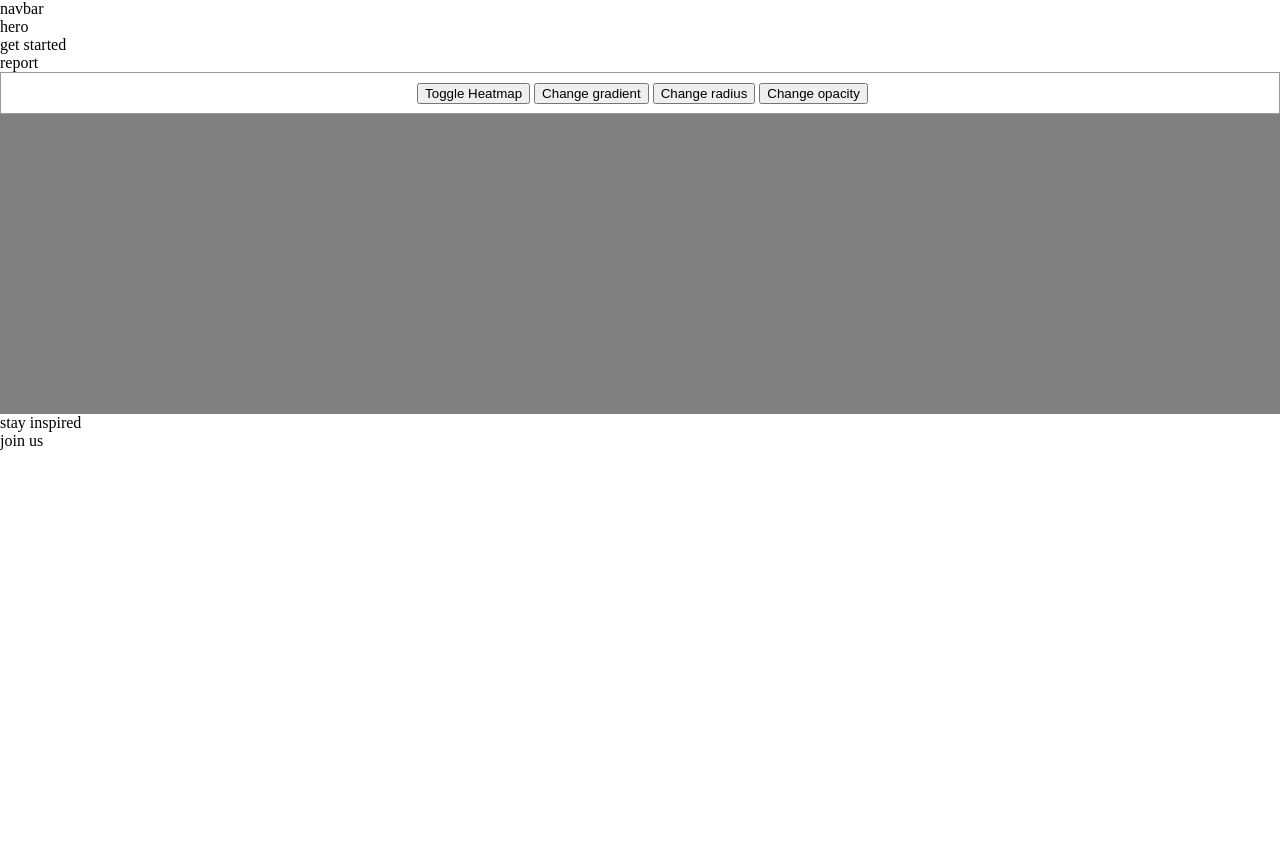
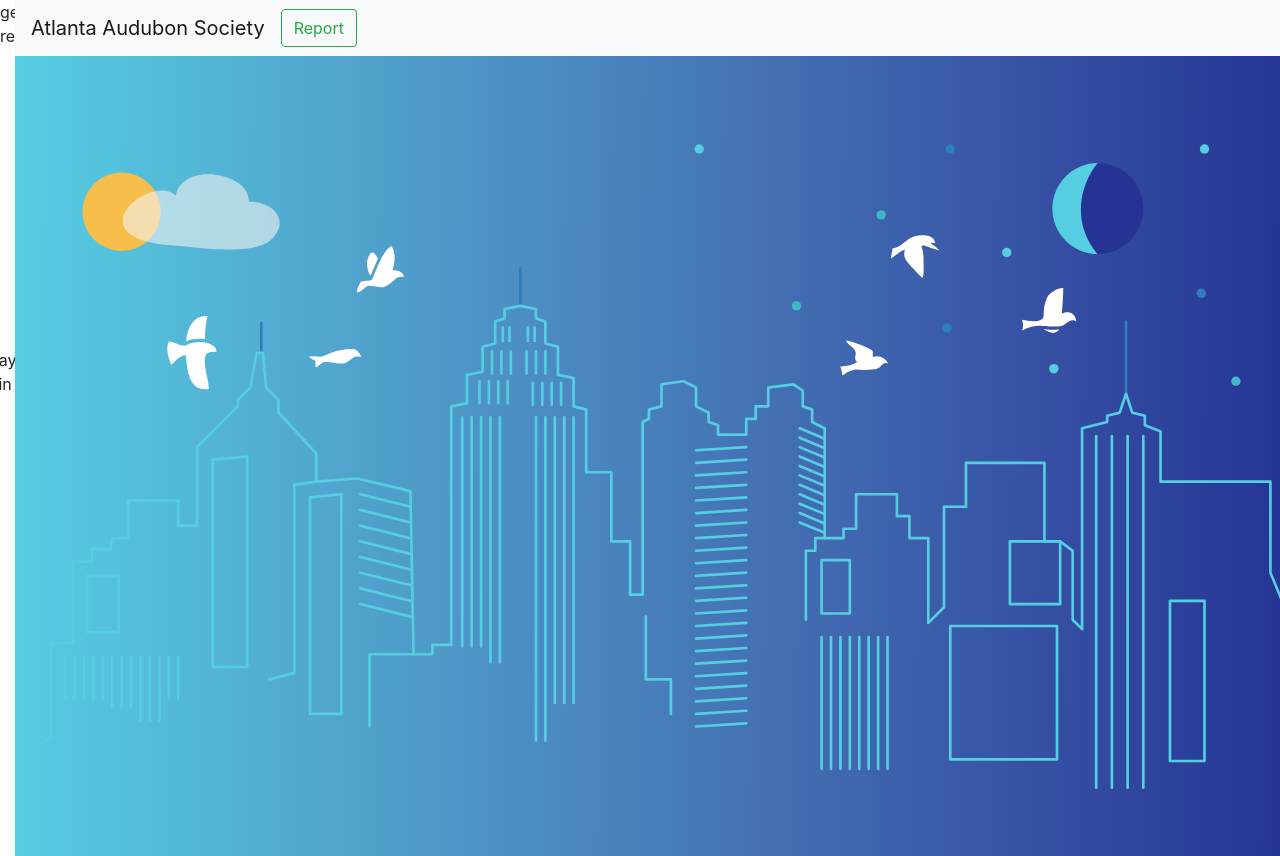
Before and after one commit to konson/bird-collisions, a plain HTML site: page bird-collisions/index.html in a window 1280 px wide. Before the commit the page ends 800 px from the top, so only its background shows below. Drawn offline with nearby package versions, Linux system fonts and the light colour scheme; some packages are replaced by stand-ins of ours; files that its build step writes are made by us from their sources.

Commit message:
adding typography and hero image styling

```diff
--- /dev/null
+++ b/bird-collisions/assets/css/main.css
@@ -0,0 +1,39 @@
+body {
+  font-family: avenir next, avenir, -apple-system, BlinkMacSystemFont, helvetica neue, helvetica, Ubuntu, roboto, noto, segoe ui, arial, sans-serif;
+  background: #fEfEfE;
+  position: relative;
+  font-weight: 400;
+}
+
+.nav {
+	font-family: 'Cabin', sans-serif;
+	font-weight: 500;
+}
+
+h1 {
+	font-family: 'Montserrat', sans-serif;
+	font-weight: 500;
+	font-size: 30px;
+}
+
+h2 {
+	font-weight: 500;
+	text-transform: uppercase;
+	font-size: 24px;
+}
+
+h3 {
+	font-family: avenir next, avenir, -apple-system, BlinkMacSystemFont, helvetica neue, helvetica, Ubuntu, roboto, noto, segoe ui, arial, sans-serif;
+	font-size: 16px;
+}
+
+p {
+	font-size: 14px;
+}
+
+.hero-image {
+	background: linear-gradient(90.34deg, #56CEE2 -0.13%, #52AED2 19.79%, #4C8EC3 39.72%, #436FB3 59.65%, #3651A4 79.58%, #253494 99.51%);
+	position: absolute;
+	width: 100%;
+	height: 800px;
+}
--- a/bird-collisions/index.html
+++ b/bird-collisions/index.html
@@ -3,15 +3,33 @@
   <head>
     <meta charset="UTF-8">
     <title>title</title>
-  <link rel="stylesheet" href="googleHeatMap.css" type="text/css">
+    <link rel="stylesheet" href="https://maxcdn.bootstrapcdn.com/bootstrap/4.0.0/css/bootstrap.min.css" integrity="sha384-Gn5384xqQ1aoWXA+058RXPxPg6fy4IWvTNh0E263XmFcJlSAwiGgFAW/dAiS6JXm" crossorigin="anonymous">
+    <link href="https://fonts.googleapis.com/css?family=Cabin|Montserrat" rel="stylesheet">
+    <link rel="stylesheet" href="assets/css/googleHeatMap.css" type="text/css">
+    <link rel="stylesheet" href="assets/css/main.css" type="text/css">
   </head>
   <body>
   	<div class="container-fluid">
-	  	<div class="bird-navbar row">
-	  	navbar
+      <div class="hero-image">
+        <!-- <div class="bird-navbar row"> -->
+          <nav class="navbar navbar-light bg-light">
+            <a class="navbar-brand" href="#">
+              <!-- <img src="/assets/brand/bootstrap-solid.svg" width="30" height="30" class="d-inline-block align-top" alt=""> -->
+              Atlanta Audubon Society
+            </a>
+
+            <ul class="navbar-nav mr-auto">
+              <li class="nav-item">
+                <button class="btn btn-outline-success my-2 my-sm-0" type="submit">Report</button>
+              </li>
+            </ul>
+          </nav>
+        <!-- </div> -->
+  	  	<div class="bird-hero row col">
+          <object type="image/svg+xml" class="hero-image" data="assets/img/hero_image.svg">
+          Your browser does not support SVG
+          </object>
   	  	</div>
-	  	<div class="bird-hero row">
-	  	hero
       </div>
 	  	<div class="section get-started row">
 	  	get started
@@ -20,11 +38,12 @@
 	  	report
 	  	</div>
 	  	<div class="section map row">
-		  	<div id="floating-panel">
+<!-- 		  	<div id="floating-panel">
   			  <button onclick="toggleHeatmap()">Toggle Heatmap</button>
   			  <button onclick="changeGradient()">Change gradient</button>
   			  <button onclick="changeRadius()">Change radius</button>
   			  <button onclick="changeOpacity()">Change opacity</button>
+        </div> -->
 			</div>
 			<div id="map"></div>
 			<!-- Replace the value of the key parameter with your own API key. -->
@@ -52,6 +71,9 @@
     </script>
 <!--       <script src="app.js" type="text/javascript"></script> -->
   <script src="http://ajax.googleapis.com/ajax/libs/jquery/1.7.2/jquery.min.js" type="text/javascript"></script>
+  <script src="https://code.jquery.com/jquery-3.2.1.slim.min.js" integrity="sha384-KJ3o2DKtIkvYIK3UENzmM7KCkRr/rE9/Qpg6aAZGJwFDMVNA/GpGFF93hXpG5KkN" crossorigin="anonymous"></script>
+  <script src="https://cdnjs.cloudflare.com/ajax/libs/popper.js/1.12.9/umd/popper.min.js" integrity="sha384-ApNbgh9B+Y1QKtv3Rn7W3mgPxhU9K/ScQsAP7hUibX39j7fakFPskvXusvfa0b4Q" crossorigin="anonymous"></script>
+  <script src="https://maxcdn.bootstrapcdn.com/bootstrap/4.0.0/js/bootstrap.min.js" integrity="sha384-JZR6Spejh4U02d8jOt6vLEHfe/JQGiRRSQQxSfFWpi1MquVdAyjUar5+76PVCmYl" crossorigin="anonymous"></script>
 
   </body>
 </html>
```
Also changed, not shown: bird-collisions/assets/img/hero_image.svg (added), 1 other file. Lines whose indentation alone changed are shown as unchanged.
